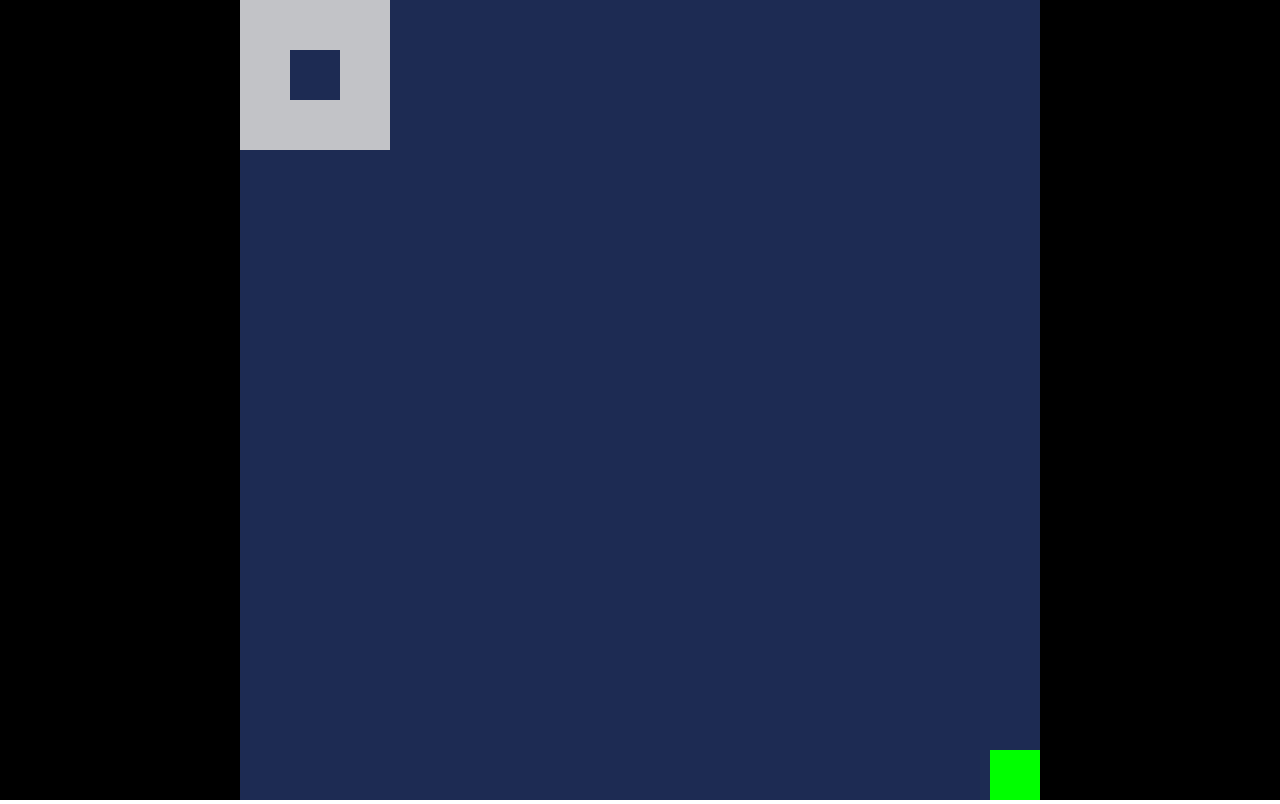
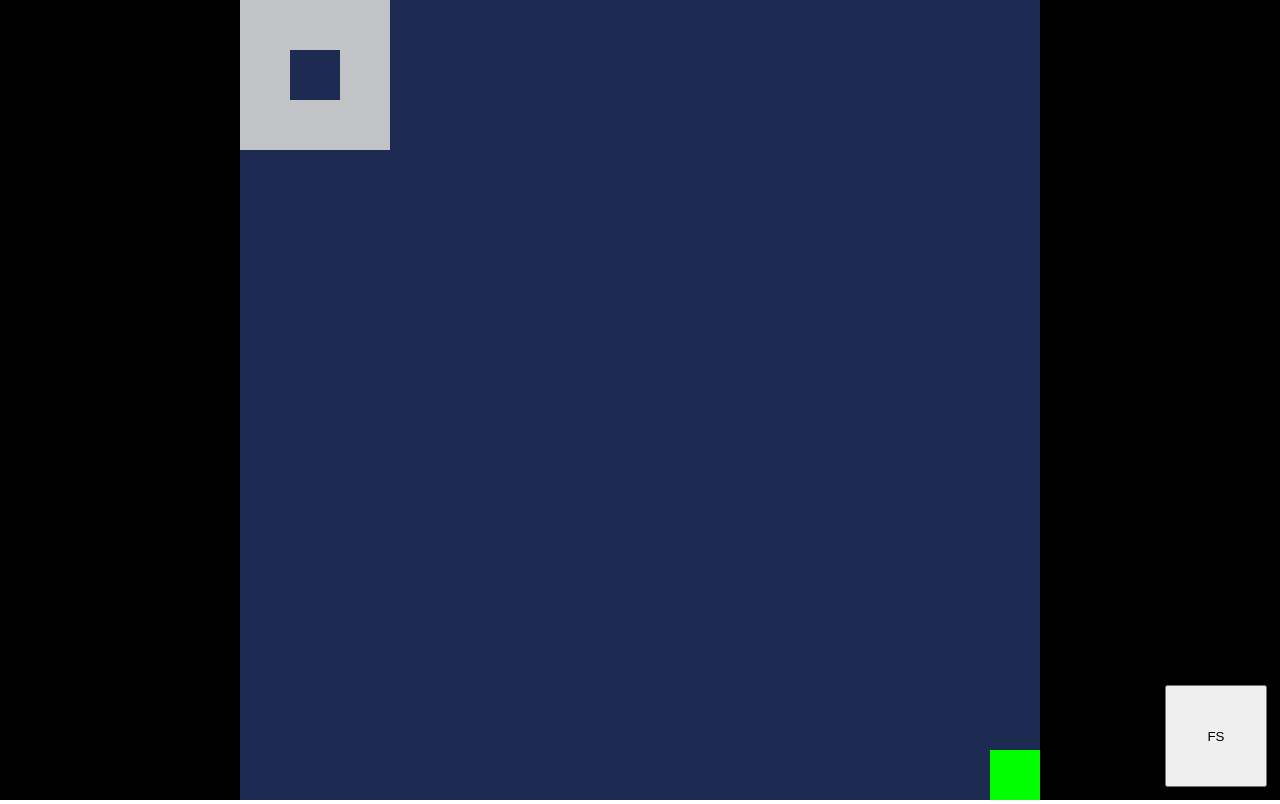
Before and after one commit to beetrootpaul/poc--typescript-browser-game, a website built with Vite: page index.html in a window 1280 px wide. Built offline with nearby package versions, Linux system fonts and the light colour scheme.

Commit message:
full screen button

```diff
--- a/index.html
+++ b/index.html
@@ -13,8 +13,15 @@
 </head>
 <body>
 
-<canvas id="poc--typescript-web-game--canvas"></canvas>
-<canvas id="poc--typescript-web-game--offscreen-canvas-fallback"></canvas>
+<main id="display">
+  <div class="controls_area_left"></div>
+  <canvas id="canvas"></canvas>
+  <div class="controls_area_right">
+    <button class="controls_fullscreen">FS</button>
+  </div>
+</main>
+
+<canvas id="fallback_offscreen_canvas"></canvas>
 
 <script type="module" src="/src/main.ts"></script>
 
--- a/src/framework/framework.ts
+++ b/src/framework/framework.ts
@@ -31,8 +31,10 @@ type GameOnUpdate<StorageApiValue extends StorageApiValueConstraint> = (
 type GameOnDraw = (drawContext: GameDrawContext) => void;
 
 type FrameworkOptions = {
+  htmlDisplaySelector: string;
   htmlCanvasSelector: string;
   htmlOffscreenCanvasFallbackSelector: string;
+  htmlControlsFullscreenSelector: string;
   htmlCanvasBackground: Color;
   gameCanvasSize: Xy;
   desiredFps: number;
@@ -91,7 +93,6 @@ export class Framework<StorageApiValue extends StorageApiValueConstraint> {
         );
       if (!htmlOffscreenCanvasFallback) {
         throw Error(
-          // TODO: externalize this selector
           `Was unable to find a fallback offscreen <canvas> by selector '${options.htmlOffscreenCanvasFallbackSelector}'`
         );
       }
@@ -132,7 +133,10 @@ export class Framework<StorageApiValue extends StorageApiValueConstraint> {
       logActualFps: options.logActualFps ?? false,
     });
 
-    this.#fullScreen = FullScreen.newFor(this.#htmlCanvasContext.canvas);
+    this.#fullScreen = FullScreen.newFor(
+      options.htmlDisplaySelector,
+      options.htmlControlsFullscreenSelector
+    );
 
     this.#offscreenImageData = this.#offscreenContext.createImageData(
       this.#offscreenContext.canvas.width,
--- a/src/framework/fullScreen.ts
+++ b/src/framework/fullScreen.ts
@@ -1,24 +1,49 @@
 export abstract class FullScreen {
-  static newFor(element: Element): FullScreen {
+  static newFor(
+    fullScreenSubjectSelector: string,
+    buttonsSelector: string
+  ): FullScreen {
     // TODO: implement for Safari 16.4 as well, but only after testing everything else on the older Safari 16.3,
     //       because Safari downgrade might be difficult to achieve (it updates together with macOS update).
     return document.fullscreenEnabled
-      ? new FullScreenSupported(element)
-      : new FullScreenNoop();
+      ? new FullScreenSupported(fullScreenSubjectSelector, buttonsSelector)
+      : new FullScreenNoop(buttonsSelector);
   }
 
   abstract toggle(): void;
 }
 
 class FullScreenNoop implements FullScreen {
+  constructor(buttonsSelector: string) {
+    document
+      .querySelectorAll<HTMLElement>(buttonsSelector)
+      .forEach((button) => {
+        button.style.display = "none";
+      });
+  }
+
   toggle(): void {}
 }
 
 class FullScreenSupported implements FullScreen {
-  readonly #element: Element;
+  readonly #fullScreenSubject: Element;
 
-  constructor(element: Element) {
-    this.#element = element;
+  constructor(fullScreenSubjectSelector: string, buttonsSelector: string) {
+    const fullScreenSubject = document.querySelector(fullScreenSubjectSelector);
+    if (!fullScreenSubject) {
+      throw Error(
+        `Was unable to find a full screen subject by selector '${fullScreenSubjectSelector}'`
+      );
+    }
+    this.#fullScreenSubject = fullScreenSubject;
+
+    document
+      .querySelectorAll<HTMLElement>(buttonsSelector)
+      .forEach((button) => {
+        button.addEventListener("click", () => {
+          this.toggle();
+        });
+      });
   }
 
   toggle(): void {
@@ -27,7 +52,7 @@ class FullScreenSupported implements FullScreen {
         console.error(err);
       });
     } else {
-      this.#element.requestFullscreen().catch((err) => {
+      this.#fullScreenSubject.requestFullscreen().catch((err) => {
         console.error(err);
       });
     }
--- a/src/game/game.ts
+++ b/src/game/game.ts
@@ -12,8 +12,10 @@ type GameStoredState = {
 };
 
 type GameOptions = {
+  htmlDisplaySelector: string;
   htmlCanvasSelector: string;
   htmlOffscreenCanvasFallbackSelector: string;
+  htmlControlsFullscreenSelector: string;
 };
 
 export class Game {
@@ -39,9 +41,11 @@ export class Game {
 
   constructor(options: GameOptions) {
     this.#framework = new Framework<GameStoredState>({
+      htmlDisplaySelector: options.htmlDisplaySelector,
       htmlCanvasSelector: options.htmlCanvasSelector,
       htmlOffscreenCanvasFallbackSelector:
         options.htmlOffscreenCanvasFallbackSelector,
+      htmlControlsFullscreenSelector: options.htmlControlsFullscreenSelector,
       htmlCanvasBackground: Pico8Color.Black,
       gameCanvasSize: this.#gameCanvasSize,
       desiredFps: this.#desiredFps,
--- a/src/main.ts
+++ b/src/main.ts
@@ -2,7 +2,8 @@ import "./style.css";
 import { Game } from "./game/game.ts";
 
 new Game({
-  htmlCanvasSelector: "#poc--typescript-web-game--canvas",
-  htmlOffscreenCanvasFallbackSelector:
-    "#poc--typescript-web-game--offscreen-canvas-fallback",
+  htmlDisplaySelector: "#display",
+  htmlCanvasSelector: "#canvas",
+  htmlOffscreenCanvasFallbackSelector: "#fallback_offscreen_canvas",
+  htmlControlsFullscreenSelector: ".controls_fullscreen",
 }).start();
--- a/src/style.css
+++ b/src/style.css
@@ -1,26 +1,54 @@
-/*
- * Settings crucial for a proper canvas sizing
- */
+* {
+  margin: 0;
+  box-sizing: border-box;
+}
 
 html {
-  height: 100%;
+  width: 100vw;
+  height: 100vh;
 }
 
 body {
-  height: 100%;
-  margin: 0;
+  width: 100vw;
+  height: 100vh;
   overflow: hidden;
 }
 
-#poc--typescript-web-game--canvas {
-  width: 100%;
-  height: 100%;
+#display {
+  width: 100vw;
+  height: 100vh;
+  display: flex;
+  flex-direction: row;
+}
+
+#canvas {
+  width: 80vw;
+  height: 100vh;
   /* TODO: Do I need to add anything more for a wide browser support of pixelated rendering? */
   image-rendering: pixelated;
 }
 
-#poc--typescript-web-game--offscreen-canvas-fallback {
+#fallback_offscreen_canvas {
   display: none;
-  width: 0;
-  height: 0;
 }
+
+.controls_area_left {
+  width: 10vw;
+  height: 100vh;
+  background-color: #000000;
+}
+
+.controls_area_right {
+  width: 10vw;
+  height: 100vh;
+  background-color: #000000;
+  display: flex;
+  flex-direction: column;
+  justify-content: end;
+}
+
+.controls_area_right button {
+  margin: 1vw;
+  width: 8vw;
+  height: 8vw;
+}
```
Also changed, not shown: itch_io_simulation.html (+7 -3 lines).
